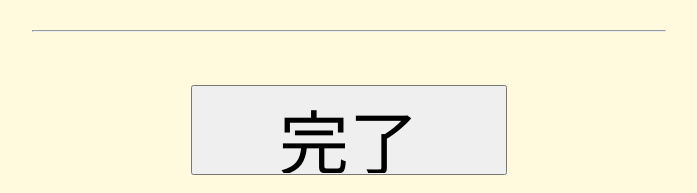
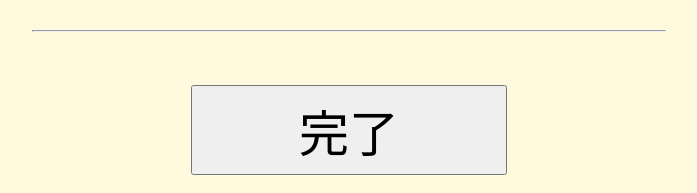
Before and after one commit to inamake/psychopath_bot, a Flask app: page /putOffTest in a window 1280 px wide. Shown: the part 2425-2618 px from the top of the page, without its empty margins (291-988 px from the left). Run offline with Flask 2, Linux system fonts and the light colour scheme.

Commit message:
css追加(11/28)

```diff
--- a/templates/putOffTest.html
+++ b/templates/putOffTest.html
@@ -179,7 +179,7 @@
 
         <input type="hidden" name="total" value="11">
         <input type="hidden" name="abc" value="{{ abc }}">
-        <div align="center"><input type="submit" value="完了" style="font-size:70px; WIDTH: 25%; HEIGHT: 90px"></div>
+        <div align="center"><input type="submit" value="完了" style="font-size:50px; WIDTH: 25%; HEIGHT: 90px"></div>
     </font>
     </p>
     </form>
```
